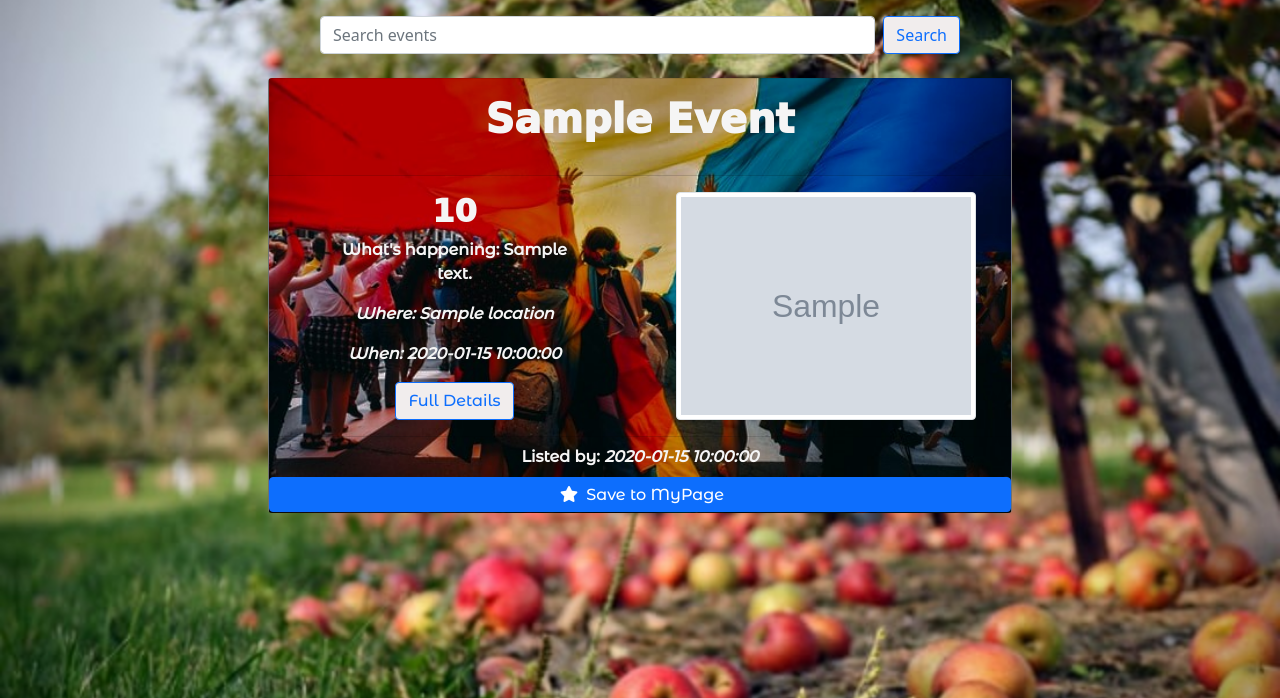
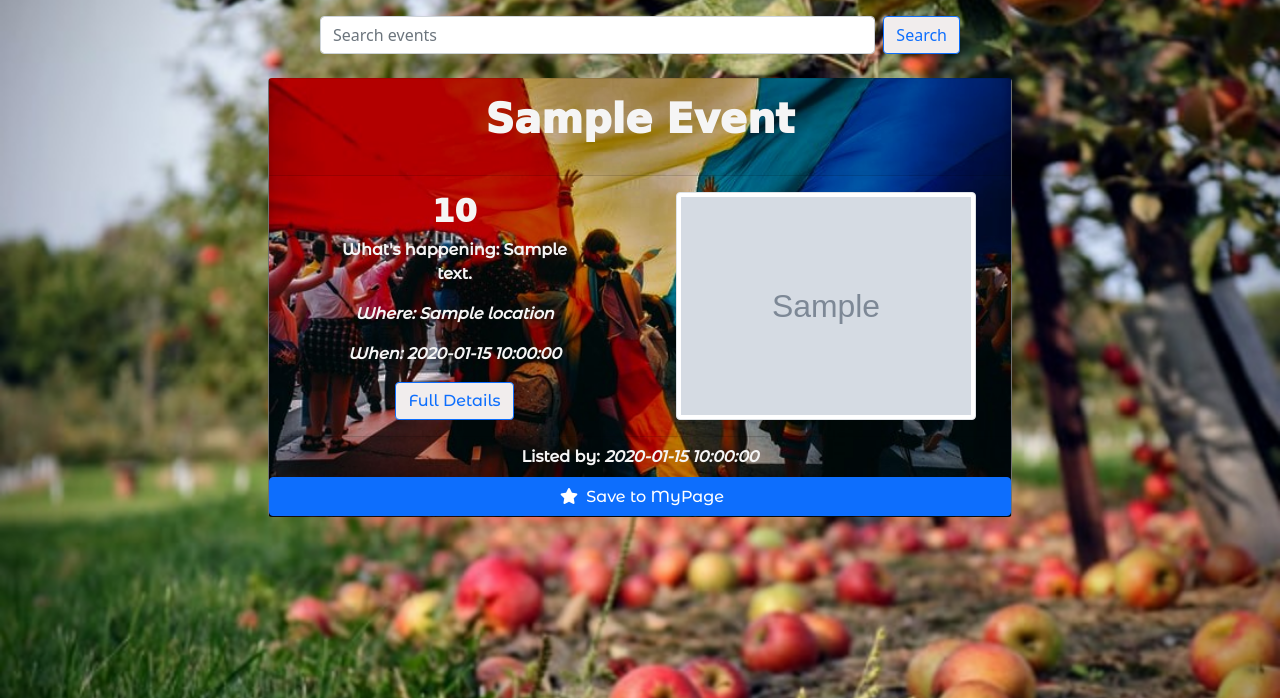
Before and after one commit to BXS-Archipelago/MadeWithPride, a Flask app: page / in a window 1280 px wide. Shown: the part 102-800 px from the top of the page. Run offline with Flask 2, Linux system fonts and the light colour scheme; grey boxes marked "Sample" are stand-in pictures; a database or web service that is not in the repository returns one stand-in record (values such as "Sample title"); some libraries are stand-ins or nearby versions; some web fonts are replaced.

Commit message:
minor errors

```diff
--- a/static/CSS/style.css
+++ b/static/CSS/style.css
@@ -49,7 +49,7 @@
 }
 
 .bg-nice-green {
-    background: linear-gradient(#424242 #5AC09f #8dbf7b #d5bd49 #b2be61)
+    background: linear-gradient(#424242 #5AC09f #8dbf7b #d5bd49 #b2be61);
 }
 
 /* does anyone know more about responsive fonts with bootstrap?
@@ -156,6 +156,7 @@ further!! Something about Sass mixins?!*/
 }
 
 .view-btn {
+
     background-color: #f1eded;
     text-shadow: none;
 }
--- a/templates/events.html
+++ b/templates/events.html
@@ -58,7 +58,7 @@
                 <div class="card-footer footer-text border-basic border-rainbow-green font-white">
                     Listed by: <span class="fst-italic text-capitalize">{{ event.created_by }}</span>
                 </div>
-                <a class="btn btn-primary fa-stuff" href="{{ url_for('add_favourite', event_id=event._id) }}" role="button"><i class="fas fa-star fa-stuff"></i> Save to MyPage</a>
+                <a class="btn btn-primary" href="{{ url_for('add_favourite', event_id=event._id) }}" role="button"><i class="fas fa-star fa-stuff"></i> Save to MyPage</a>
             </div>
         </article>
         {% endfor %}
```
